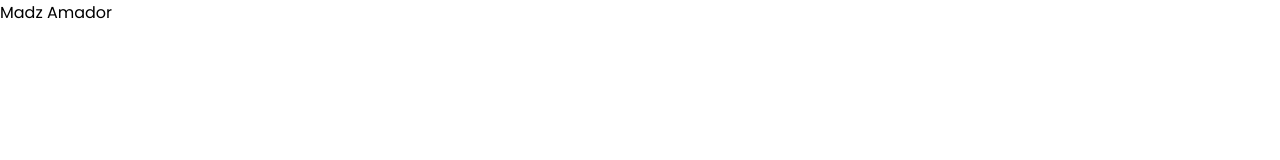
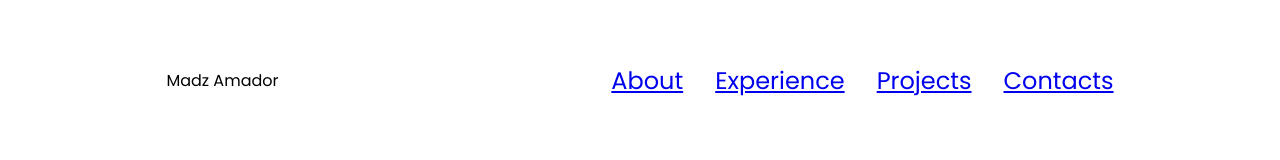
Before and after one commit to madzamador/WEB_DEV_LEC_IS_2425, a plain HTML site: page index.html in a window 1280 px wide. Drawn offline with Linux system fonts and the light colour scheme.

Commit message:
desktop Navigation
Added a Desktop Navigation and Style it already.

```diff
--- a/index.html
+++ b/index.html
@@ -10,6 +10,14 @@
   <body>
     <nav id="desktop-nav">
         <div class="logo"> Madz Amador </div>
+        <div>
+            <ul class="nav-links">
+                <li> <a href="#about">About</a> </li>
+                <li> <a href="#experience">Experience</a> </li>
+                <li> <a href="#projects">Projects</a> </li>
+                <li> <a href="#contacts">Contacts</a> </li>
+            </ul>
+        </div>
 
     </nav>
 
--- a/style.css
+++ b/style.css
@@ -8,13 +8,38 @@
 }
 
 body {
-    font-family: "Poppins", sans-serif;
+  font-family: "Poppins", sans-serif;
 }
 
 html {
-    scroll-behavior: smooth;
+  scroll-behavior: smooth;
 }
 
 p {
-    color: rgb{85, 85, 85};
+  color: rgb(85, 85, 85);
 }
+
+/* Desktop Nav */
+nav,
+.nav-links {
+    display: flex;
+}
+
+nav {
+    justify-content: space-around;
+    align-items: center;
+    height: 20vh;
+}
+
+.nav-links {
+    gap: 2rem;
+    list-style: none;
+    font-size: 1.5rem;
+}
+
+a:hover {
+    color: gray;
+    text-decoration: underline;
+    text-underline-offset: 1rem;
+    text-decoration-color: rgb(37, 150, 190);
+}
```
